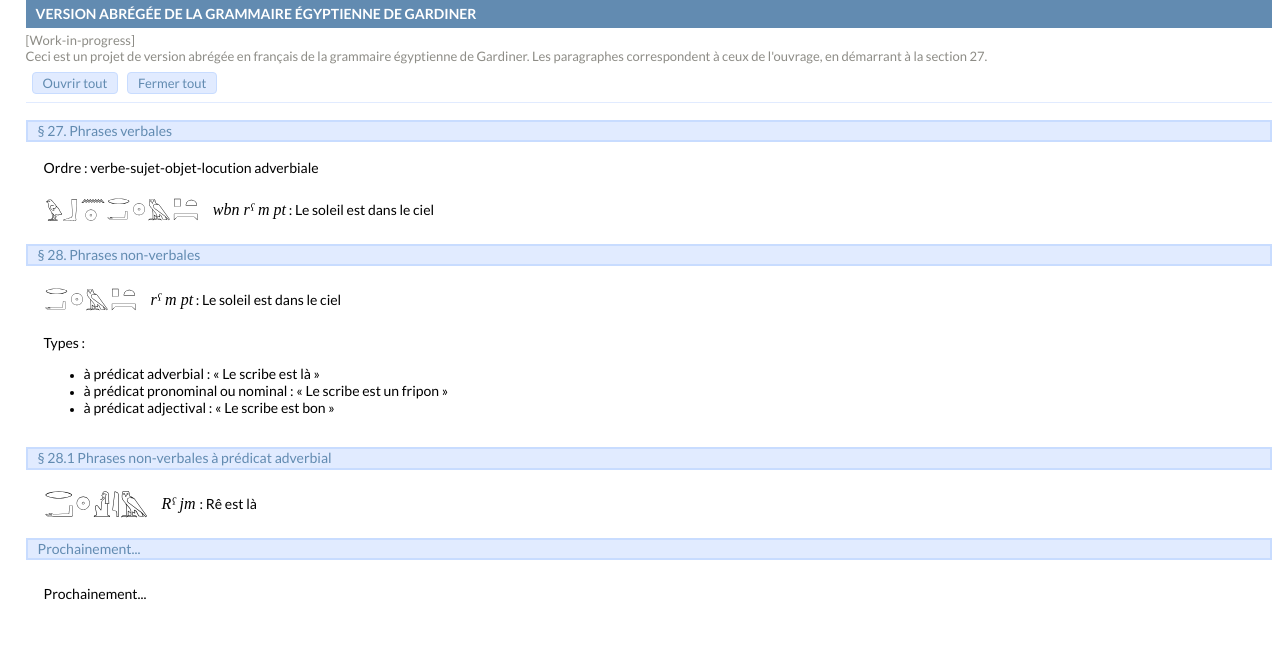
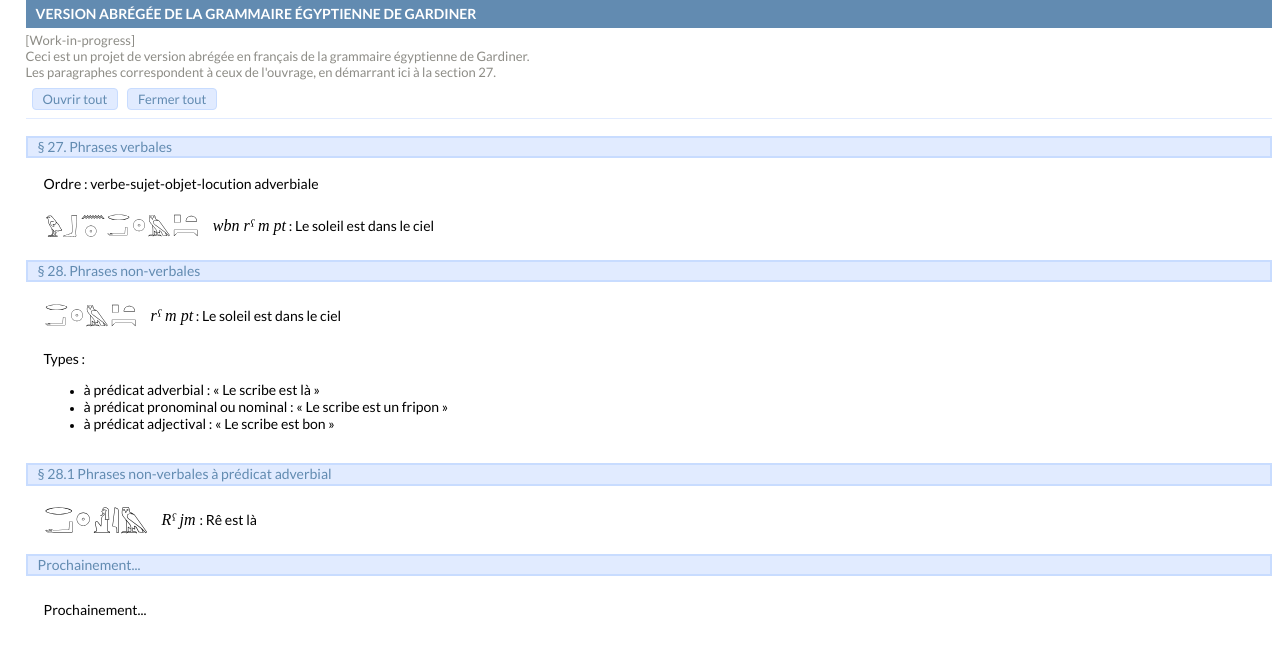
Before and after one commit to benjo/egyp-gram-ga, a plain HTML site: page index.html in a window 1280 px wide. Drawn offline with Linux system fonts and the light colour scheme.

Commit message:
Add files via upload

```diff
--- a/index.html
+++ b/index.html
@@ -317,7 +317,7 @@
       <font color="FFFFFF"><B>VERSION ABRÉGÉE DE LA GRAMMAIRE ÉGYPTIENNE DE GARDINER</B></font>
     </div>
     <font color="8D8C86" size="2" class="annee">
-    [Work-in-progress]<BR>Ceci est un projet de version abrégée en français de la grammaire égyptienne de Gardiner. Les paragraphes correspondent à ceux de l'ouvrage, en démarrant à la section 27.
+    [Work-in-progress]<BR>Ceci est un projet de version abrégée en français de la grammaire égyptienne de Gardiner.<BR>Les paragraphes correspondent à ceux de l'ouvrage, en démarrant ici à la section 27.
     </font>
     <button type="button" class="btn-tout" onclick="toutOuvrir()">Ouvrir tout</button>
     <button type="button" class="btn-tout" onclick="toutFermer()">Fermer tout</button>
```
